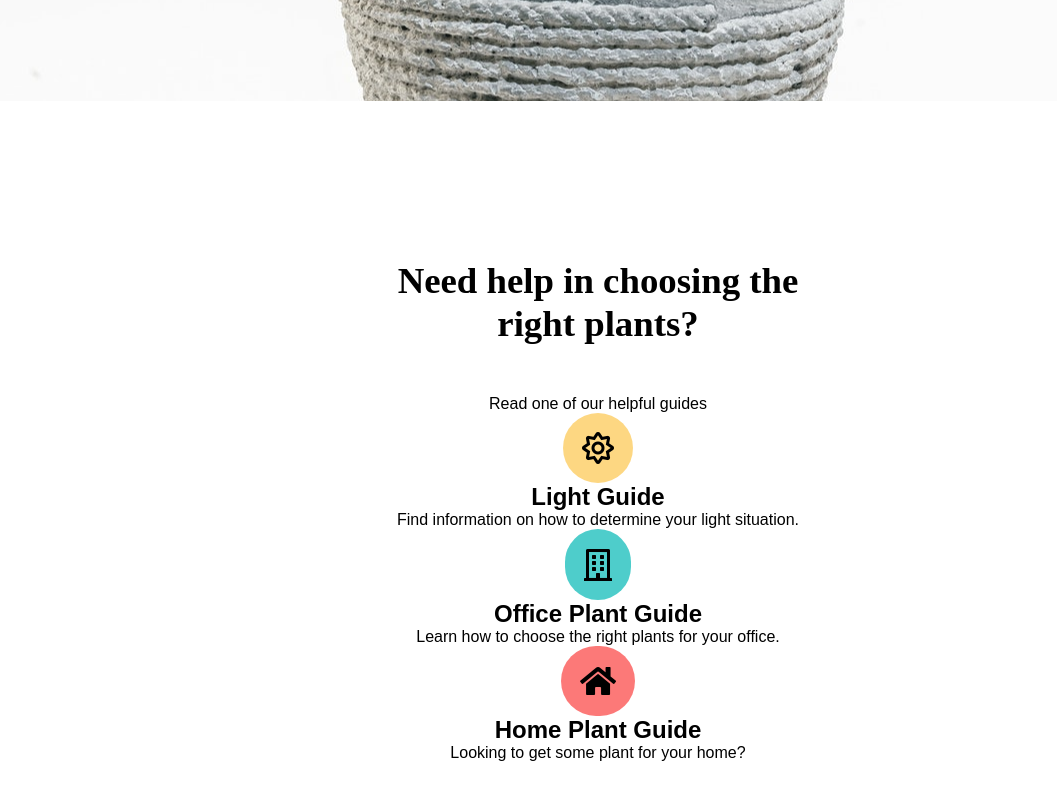
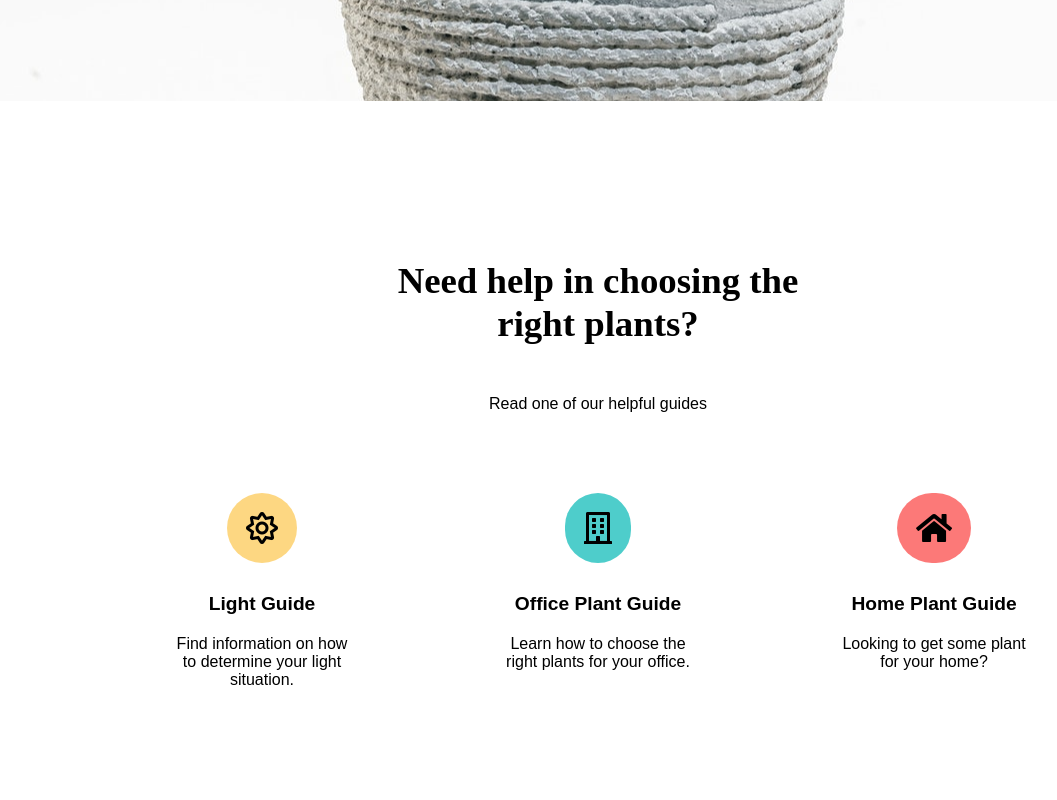
Before and after one commit to ginohagad/eden, a plain HTML site: page index.html in a window 1280 px wide. Shown: the part 717-1517 px from the top of the page, without its empty margins (42-1099 px from the left). Drawn offline with Linux system fonts and the light colour scheme; a web font is replaced by a local one.

Commit message:
Completed: Guides Section.

```diff
--- a/scss/styles.scss
+++ b/scss/styles.scss
@@ -156,3 +156,20 @@ li a {
     padding: 0.6em;
   }
 }
+
+.guides-container {
+  margin-top: 80px;
+  display: flex;
+  justify-content: space-between;
+}
+
+.guide-card {
+  padding: 0 20px;
+  width: 14em;
+
+  h2 {
+    font-size: 1.2em;
+    margin-top: 30px;
+    margin-bottom: 20px;
+  }
+}
```
Also changed, not shown: css/styles.css, 1 other file.
